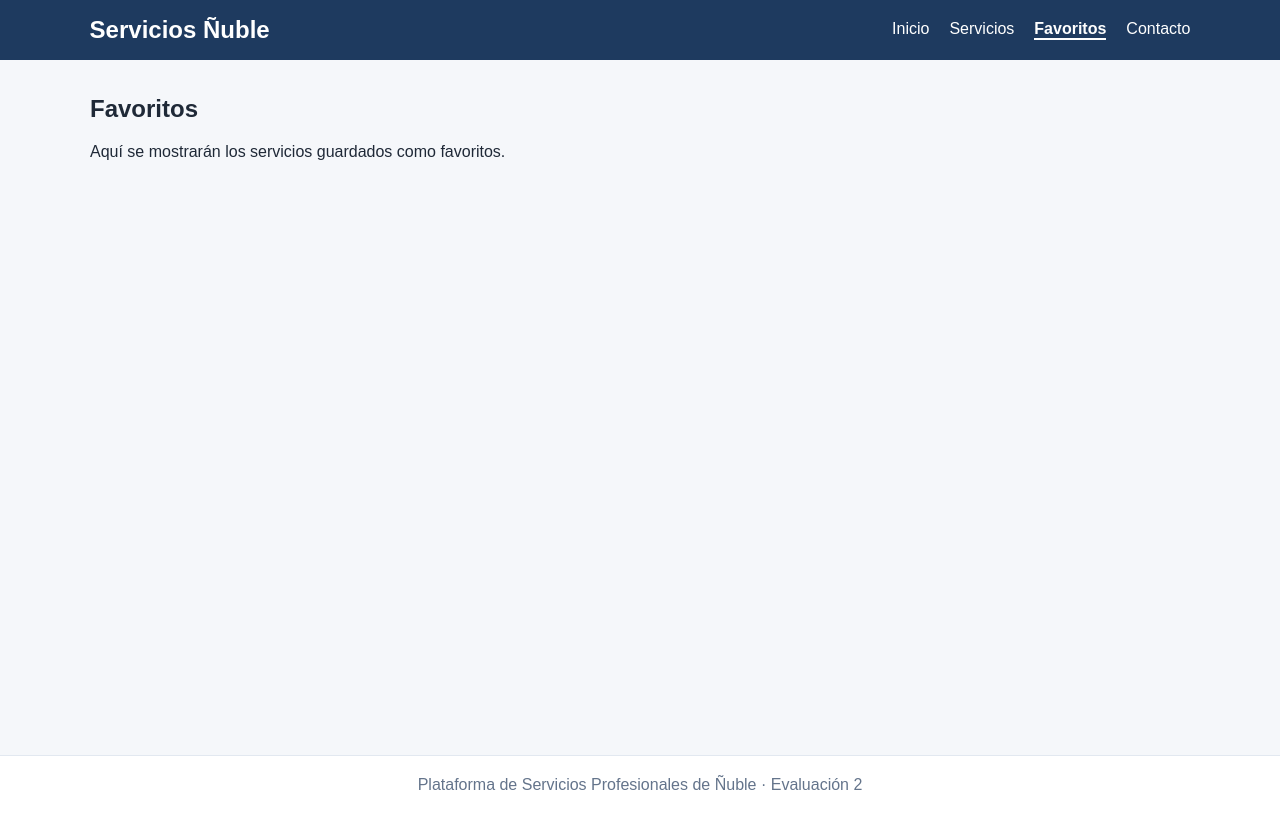
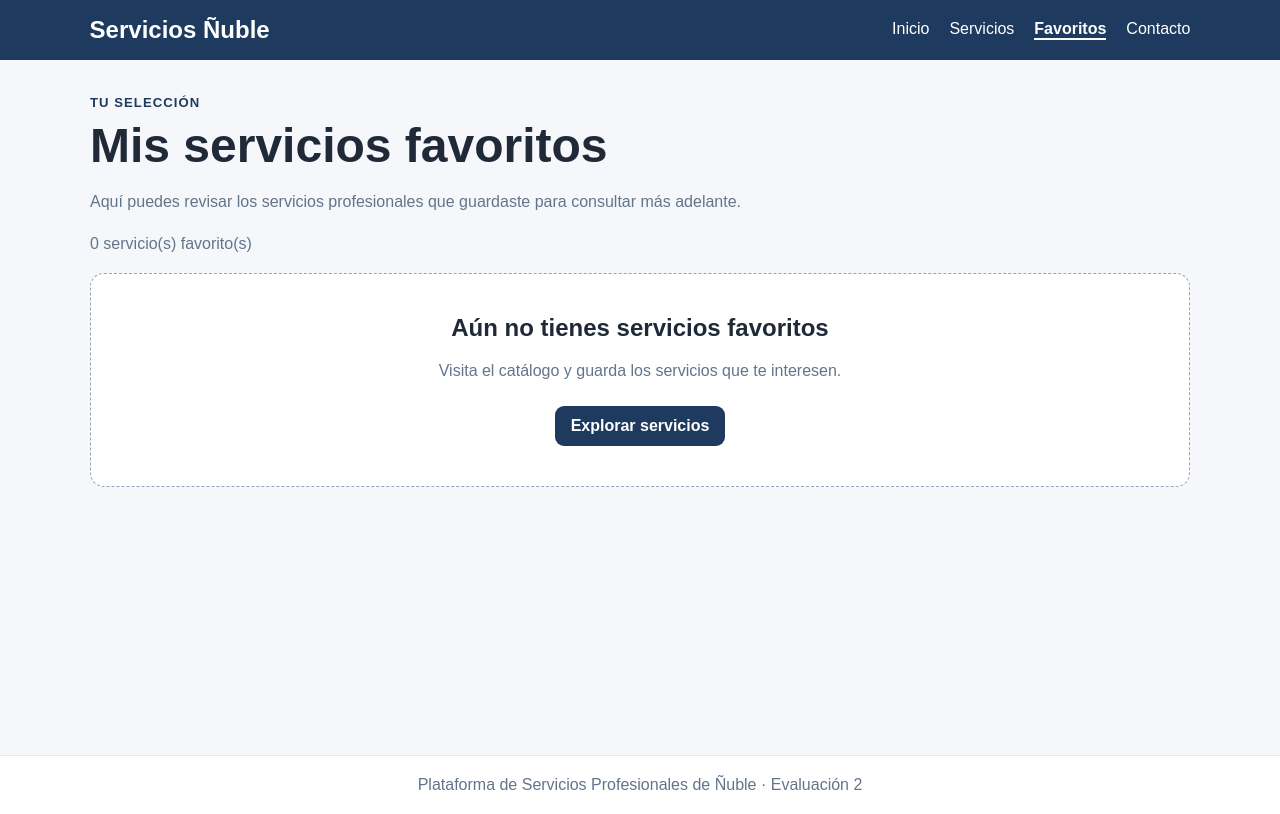
Before and after one commit to katherinesanhueza-lgtm/actividad-vue, a Vue app in the folder evaluacion2-servicios-nuble/: page /favoritos in a window 1280 px wide. Built offline with nearby package versions, Linux system fonts and the light colour scheme.

Commit message:
Evaluacion 2 - Favoritos con localStorage

```diff
--- a/evaluacion2-servicios-nuble/src/views/FavoritosView.vue
+++ b/evaluacion2-servicios-nuble/src/views/FavoritosView.vue
@@ -1,6 +1,159 @@
+<script setup>
+import { ref, computed, onMounted } from 'vue'
+import ServicioCard from '../components/ServicioCard.vue'
+import { servicios } from '../data/servicios'
+
+const favoritos = ref([])
+
+onMounted(() => {
+  const guardados = localStorage.getItem('favoritos')
+
+  if (guardados) {
+    favoritos.value = JSON.parse(guardados)
+  }
+})
+
+const serviciosFavoritos = computed(() => {
+  return servicios.filter(servicio =>
+    favoritos.value.includes(servicio.id)
+  )
+})
+
+function cambiarFavorito(id) {
+  favoritos.value = favoritos.value.filter(
+    favoritoId => favoritoId !== id
+  )
+
+  localStorage.setItem(
+    'favoritos',
+    JSON.stringify(favoritos.value)
+  )
+}
+</script>
+
 <template>
-  <section>
-    <h1>Favoritos</h1>
-    <p>Aquí se mostrarán los servicios guardados como favoritos.</p>
+  <section class="favoritos-page">
+
+    <div class="encabezado">
+      <p class="etiqueta">
+        Tu selección
+      </p>
+
+      <h1>
+        Mis servicios favoritos
+      </h1>
+
+      <p>
+        Aquí puedes revisar los servicios profesionales que guardaste
+        para consultar más adelante.
+      </p>
+    </div>
+
+    <div class="contador">
+      {{ serviciosFavoritos.length }} servicio(s) favorito(s)
+    </div>
+
+    <div
+      v-if="serviciosFavoritos.length > 0"
+      class="servicios-grid"
+    >
+      <ServicioCard
+        v-for="servicio in serviciosFavoritos"
+        :key="servicio.id"
+        :servicio="servicio"
+        :favorito="true"
+        @cambiar-favorito="cambiarFavorito"
+      />
+    </div>
+
+    <div
+      v-else
+      class="sin-favoritos"
+    >
+      <h2>
+        Aún no tienes servicios favoritos
+      </h2>
+
+      <p>
+        Visita el catálogo y guarda los servicios que te interesen.
+      </p>
+
+      <RouterLink
+        to="/servicios"
+        class="boton-catalogo"
+      >
+        Explorar servicios
+      </RouterLink>
+    </div>
+
   </section>
 </template>
+
+<style scoped>
+.encabezado {
+  margin-bottom: 20px;
+}
+
+.etiqueta {
+  margin: 0 0 8px;
+  color: #1e3a5f;
+  font-size: 0.82rem;
+  font-weight: 800;
+  text-transform: uppercase;
+  letter-spacing: 0.08em;
+}
+
+.encabezado h1 {
+  margin: 0 0 10px;
+  font-size: clamp(2rem, 5vw, 3rem);
+}
+
+.encabezado > p:last-child {
+  max-width: 750px;
+  color: #64748b;
+  line-height: 1.6;
+}
+
+.contador {
+  margin-bottom: 20px;
+  color: #64748b;
+}
+
+.servicios-grid {
+  display: grid;
+  grid-template-columns:
+    repeat(auto-fit, minmax(260px, 1fr));
+  gap: 20px;
+}
+
+.sin-favoritos {
+  padding: 40px 20px;
+  border: 1px dashed #94a3b8;
+  border-radius: 14px;
+  background: white;
+  text-align: center;
+}
+
+.sin-favoritos h2 {
+  margin-top: 0;
+}
+
+.sin-favoritos p {
+  color: #64748b;
+}
+
+.boton-catalogo {
+  display: inline-block;
+  margin-top: 10px;
+  padding: 11px 16px;
+  border-radius: 9px;
+  background: #1e3a5f;
+  color: white;
+  text-decoration: none;
+  font-weight: 700;
+}
+
+.boton-catalogo:hover {
+  background: #2b527d;
+}
+</style>
--- a/evaluacion2-servicios-nuble/src/views/ServiciosView.vue
+++ b/evaluacion2-servicios-nuble/src/views/ServiciosView.vue
@@ -1,11 +1,10 @@
 <script setup>
-import { ref, computed } from 'vue'
+import { ref, computed, onMounted } from 'vue'
 import ServicioCard from '../components/ServicioCard.vue'
 import { servicios } from '../data/servicios'
 
 const busqueda = ref('')
 const categoriaSeleccionada = ref('Todas')
-
 const favoritos = ref([])
 
 const categorias = computed(() => {
@@ -38,17 +37,26 @@ const serviciosFiltrados = computed(() => {
 
 function cambiarFavorito(id) {
   if (favoritos.value.includes(id)) {
-
     favoritos.value = favoritos.value.filter(
       favoritoId => favoritoId !== id
     )
+  } else {
+    favoritos.value.push(id)
+  }
 
-  } else {
+  localStorage.setItem(
+    'favoritos',
+    JSON.stringify(favoritos.value)
+  )
+}
 
-    favoritos.value.push(id)
+onMounted(() => {
+  const guardados = localStorage.getItem('favoritos')
 
+  if (guardados) {
+    favoritos.value = JSON.parse(guardados)
   }
-}
+})
 </script>
 
 <template>
```
